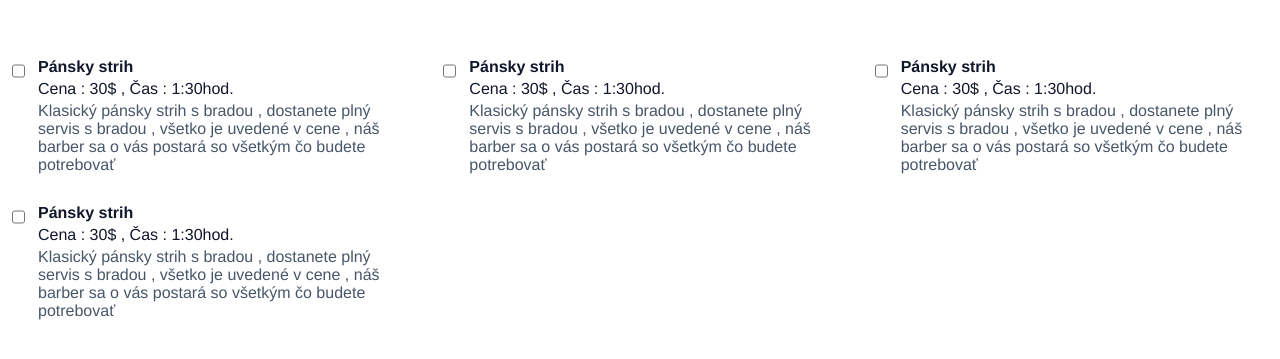
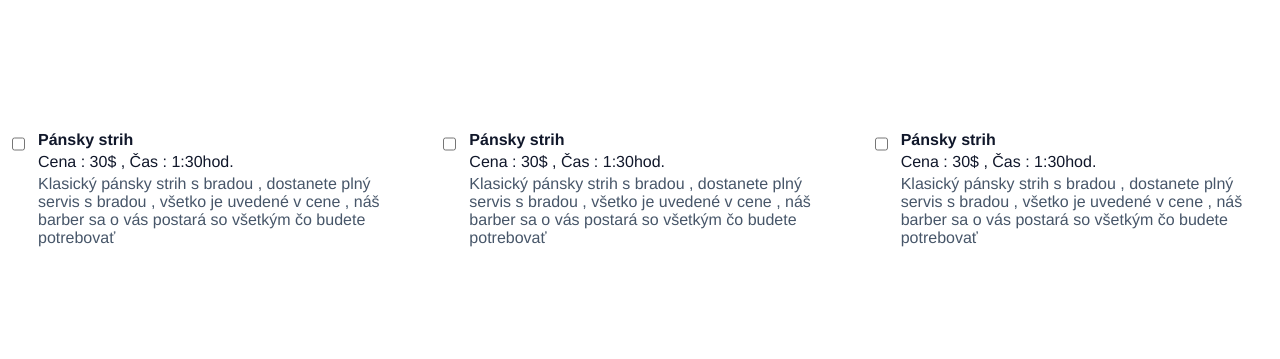
Before and after one commit to danilesky/ReactJS-Appointment-reserve, a React (Create React App) app: page / in a window 1280 px wide. Shown: the part 219-578 px from the top of the page. Built offline with nearby package versions, Linux system fonts and the light colour scheme.

Commit message:
Services service fake request and context

```diff
--- a/src/App.js
+++ b/src/App.js
@@ -2,6 +2,7 @@ import React from "react";
 import styled, { ThemeProvider } from "styled-components";
 import { theme } from "./infrastructure/theme";
 import Service from "./screens/Service/Service.screen";
+import ServicesContextProvider from "./services/Services/services.context";
 
 const Application = styled.div`
   display: flex;
@@ -19,11 +20,13 @@ const Body = styled.div`
 function App() {
   return (
     <ThemeProvider theme={theme}>
-      <Application>
-        <Body>
-          <Service />
-        </Body>
-      </Application>
+      <ServicesContextProvider>
+        <Application>
+          <Body>
+            <Service />
+          </Body>
+        </Application>
+      </ServicesContextProvider>
     </ThemeProvider>
   );
 }
--- a/src/screens/Service/Service.screen.js
+++ b/src/screens/Service/Service.screen.js
@@ -1,9 +1,10 @@
-import React from "react";
+import React, { useContext } from "react";
+import { ServicesContext } from "../../services/Services/services.context";
 import { ServiceList } from "./Service.styled";
 import ServiceItem from "./ServiceItem/ServiceItem.component";
-const services = [1, 2, 3, 4];
 
 const Service = () => {
+  const { services, error, loading } = useContext(ServicesContext);
   const onChangeHandler = (e) => {
     console.log(e);
   };
--- /dev/null
+++ b/src/services/Services/services.context.js
@@ -0,0 +1,36 @@
+import React, { createContext, useState, useEffect } from "react";
+import { servicesRequest } from "./services.service";
+
+export const ServicesContext = createContext();
+
+const ServicesContextProvider = ({ children }) => {
+  const [services, setServices] = useState([]);
+  const [loading, setLoading] = useState(false);
+  const [error, setError] = useState(null);
+
+  const retrieveServices = () => {
+    setLoading(true);
+    servicesRequest()
+      .then((result) => {
+        setServices(result);
+        console.log(result);
+        setLoading(false);
+      })
+      .catch((err) => {
+        setError(err);
+        setLoading(false);
+      });
+  };
+
+  useEffect(() => {
+    retrieveServices();
+  }, []);
+
+  return (
+    <ServicesContext.Provider value={{ services, loading, error }}>
+      {children}
+    </ServicesContext.Provider>
+  );
+};
+
+export default ServicesContextProvider;
--- /dev/null
+++ b/src/services/Services/services.service.js
@@ -0,0 +1,11 @@
+import { services } from "./services.mock";
+
+export const servicesRequest = () => {
+  return new Promise((resolve, reject) => {
+    const servicesMock = services;
+    if (!servicesMock) {
+      reject("No services found");
+    }
+    resolve(servicesMock);
+  });
+};
```
Also changed, not shown: src/services/Services/services.mock.js (renamed from src/services/CompanyServices/mock.js).
